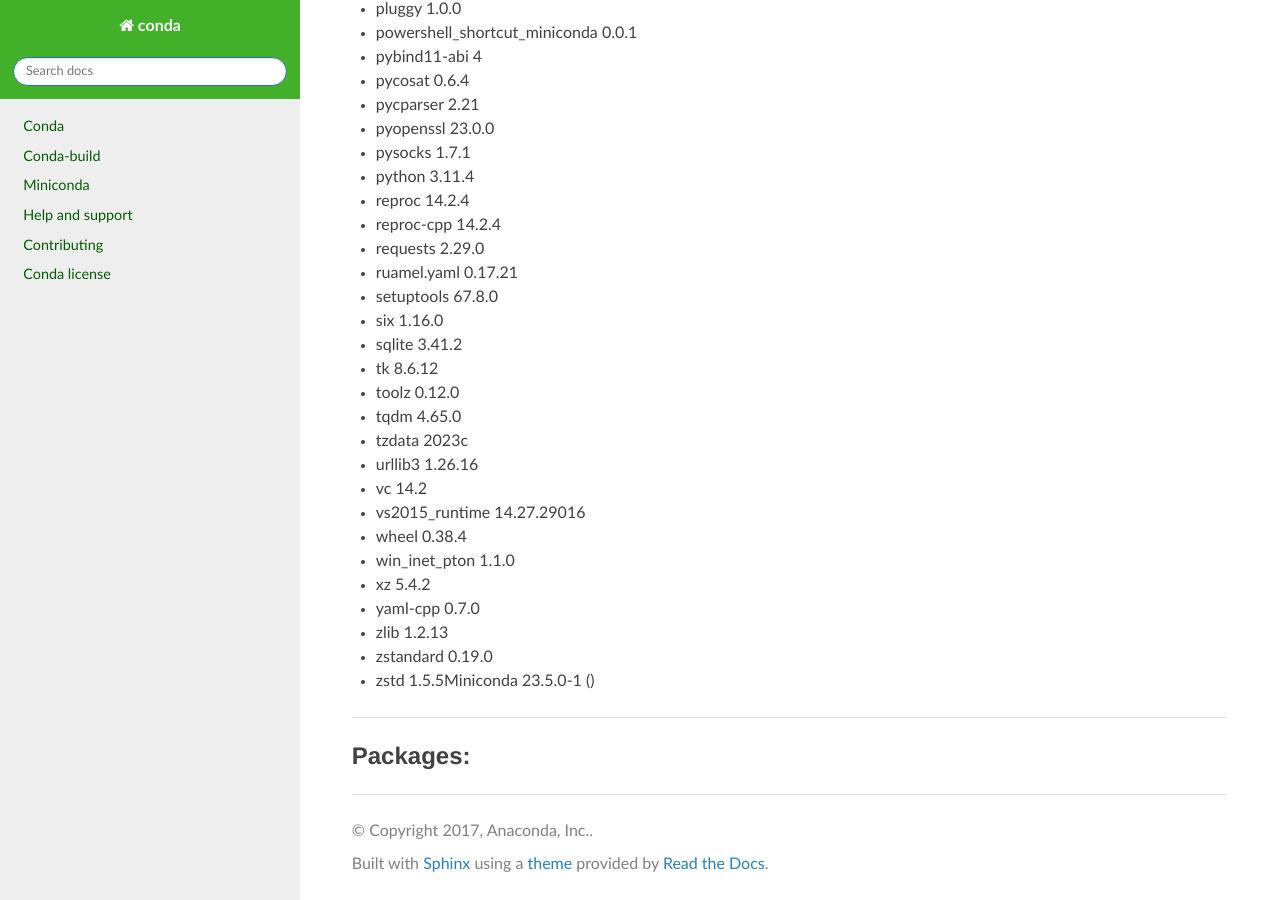
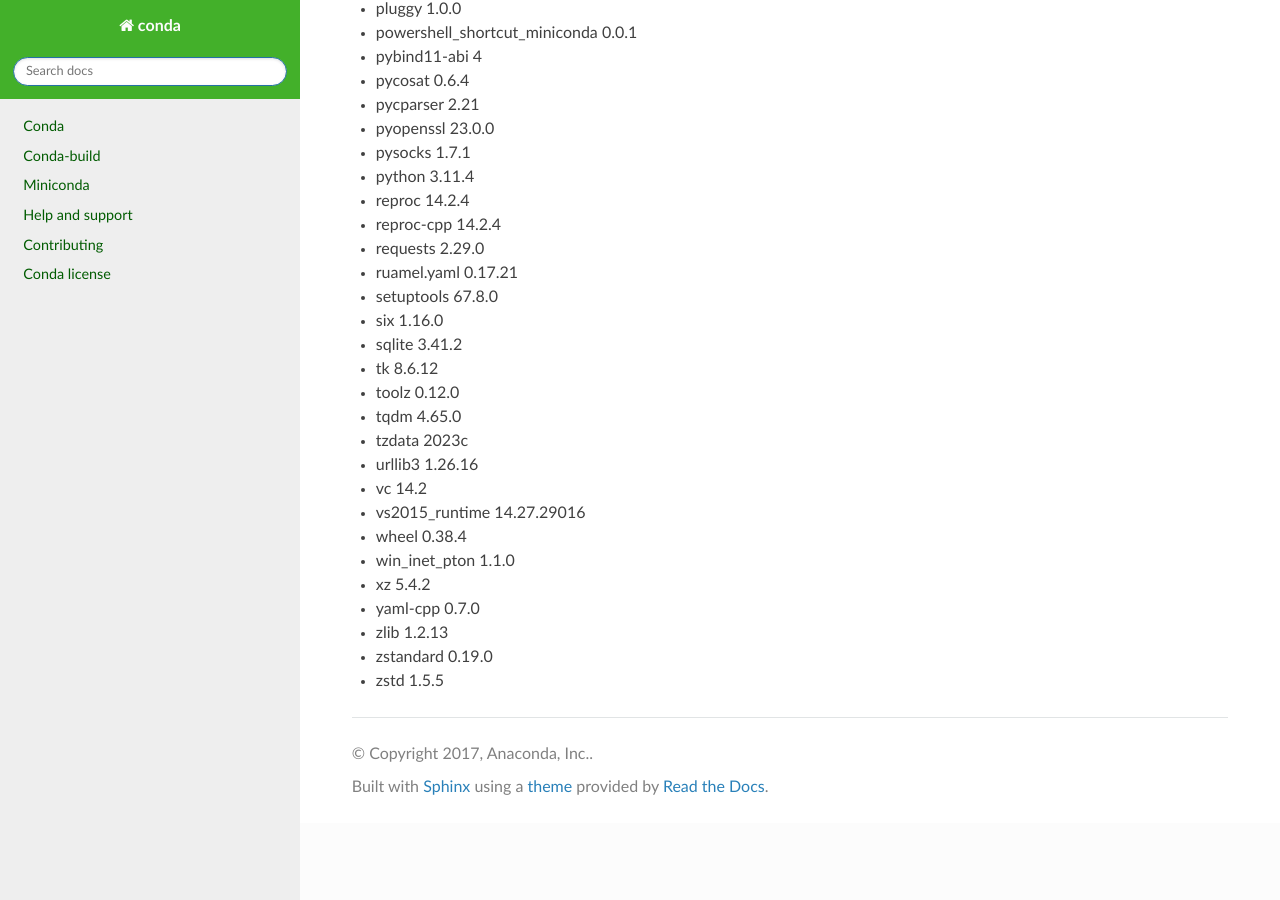
Before and after one commit to conda/conda-docs, a Sphinx documentation site: the page built from docs/source/miniconda_release_notes.rst, in a window 1280 px wide and 900 px high, scrolled down 11801 px. Built offline with Sphinx 7.4.7 and the Read the Docs theme 2.0.0, drawn with Linux system fonts in a browser that asks for light colours.

Commit message:
Update miniconda_release_notes.rst

```diff
--- a/docs/source/miniconda_release_notes.rst
+++ b/docs/source/miniconda_release_notes.rst
@@ -530,15 +530,4 @@
 * yaml-cpp 0.7.0
 * zlib 1.2.13
 * zstandard 0.19.0
-* zstd 1.5.5Miniconda 23.5.0-1 ()
-^^^^^^^^^^^^^^^^^^^^^
-
-
-
-Available Python Versions:
-~~~~~~~~~~~~~~~~~~~~~~~~~~
-
-
-
-Packages:
-^^^^^^^^^
+* zstd 1.5.5
```
